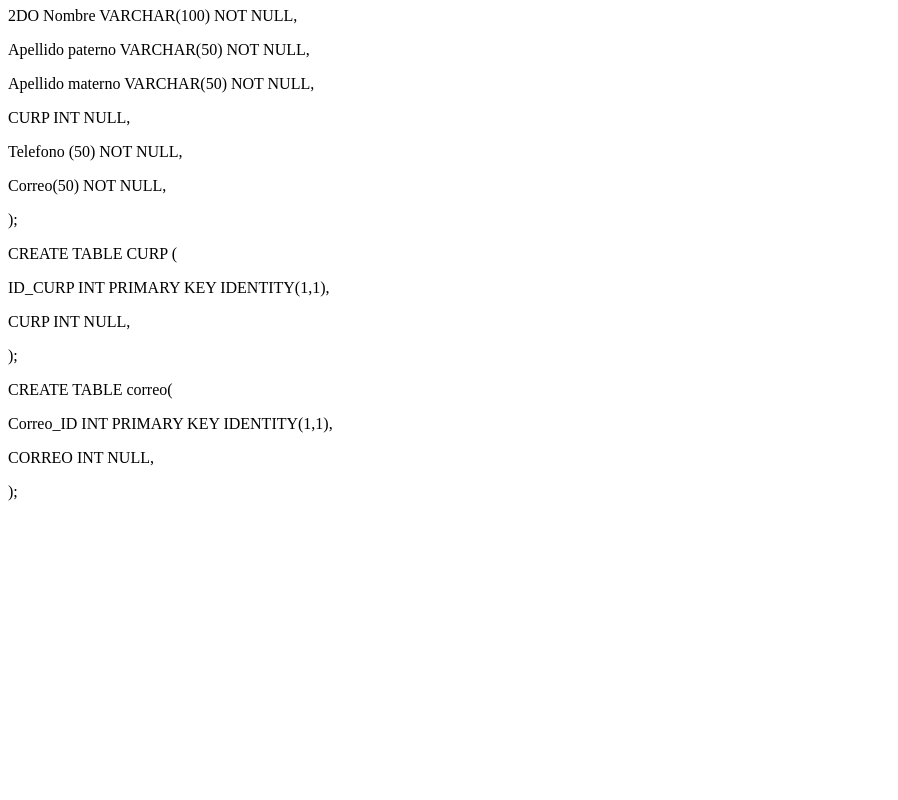
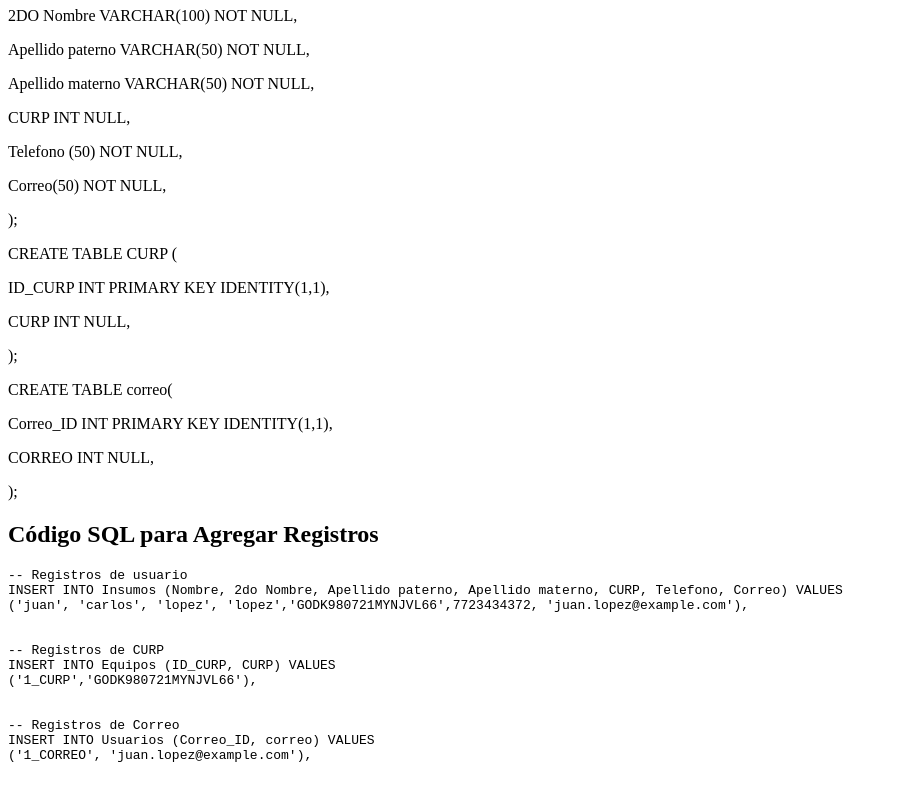
Before and after one commit to CristianJAJ/stop, a plain HTML site: page Bdatos/Bdatos.html in a window 1280 px wide. Shown: the part 800-1600 px from the top of the page, without its empty margins (0-898 px from the left). Before the commit the page ends 1317 px from the top, so only its background shows below. Drawn offline with Linux system fonts and the light colour scheme.

Commit message:
se modifico

```diff
--- a/Bdatos/Bdatos.html
+++ b/Bdatos/Bdatos.html
@@ -65,6 +65,22 @@
                 <p> CORREO INT NULL,</p>
     <p>);</p>
     </p>
+    <h2>Código SQL para Agregar Registros</h2>
+    <pre>
+-- Registros de usuario
+INSERT INTO Insumos (Nombre, 2do Nombre, Apellido paterno, Apellido materno, CURP, Telefono, Correo) VALUES
+('juan', 'carlos', 'lopez', 'lopez','GODK980721MYNJVL66',7723434372, 'juan.lopez@example.com'),
 
+
+-- Registros de CURP
+INSERT INTO Equipos (ID_CURP, CURP) VALUES
+('1_CURP','GODK980721MYNJVL66'),
+
+
+-- Registros de Correo
+INSERT INTO Usuarios (Correo_ID, correo) VALUES
+('1_CORREO', 'juan.lopez@example.com'),
+
+    </pre>
 </body>
 </html>
```
